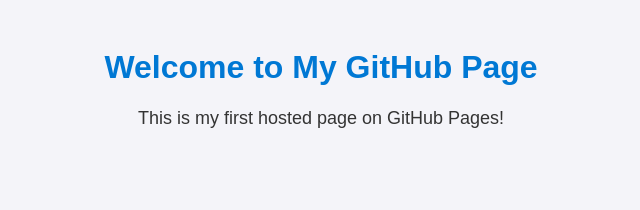
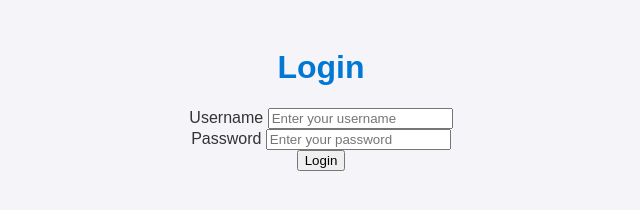
Before and after one commit to gnichans/gnichans.github.io, a plain HTML site: page index.html in a window 1280 px wide. Shown: the whole page, without its empty margins (319-959 px from the left). Drawn offline with Linux system fonts and the light colour scheme.

Commit message:
Update index.html

```diff
--- a/index.html
+++ b/index.html
@@ -3,11 +3,23 @@
 <head>
     <meta charset="UTF-8">
     <meta name="viewport" content="width=device-width, initial-scale=1.0">
-    <title>My GitHub Page</title>
+    <title>Login Page</title>
     <link rel="stylesheet" href="styles.css">
 </head>
 <body>
-    <h1>Welcome to My GitHub Page</h1>
-    <p>This is my first hosted page on GitHub Pages!</p>
+    <div class="login-container">
+        <h1>Login</h1>
+        <form id="loginForm">
+            <div class="form-group">
+                <label for="username">Username</label>
+                <input type="text" id="username" name="username" placeholder="Enter your username" required>
+            </div>
+            <div class="form-group">
+                <label for="password">Password</label>
+                <input type="password" id="password" name="password" placeholder="Enter your password" required>
+            </div>
+            <button type="submit">Login</button>
+        </form>
+    </div>
 </body>
 </html>
```
